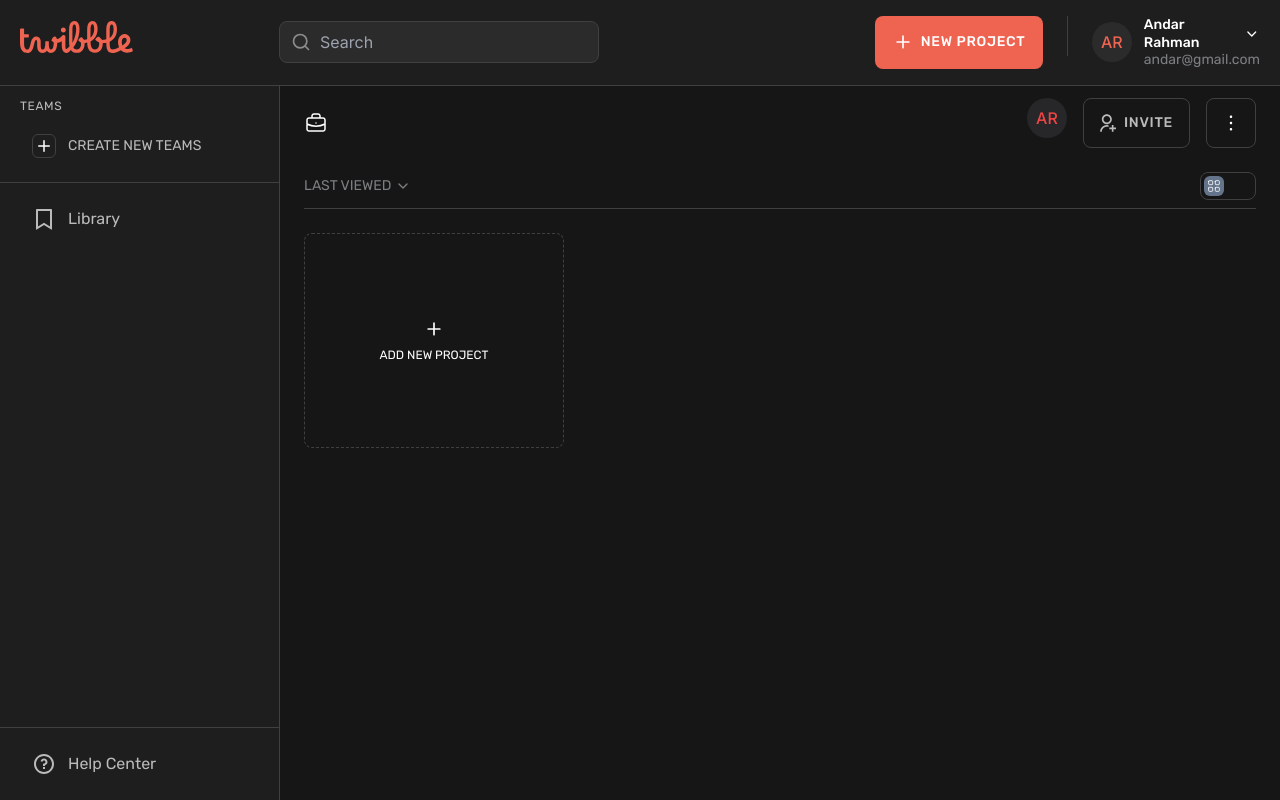
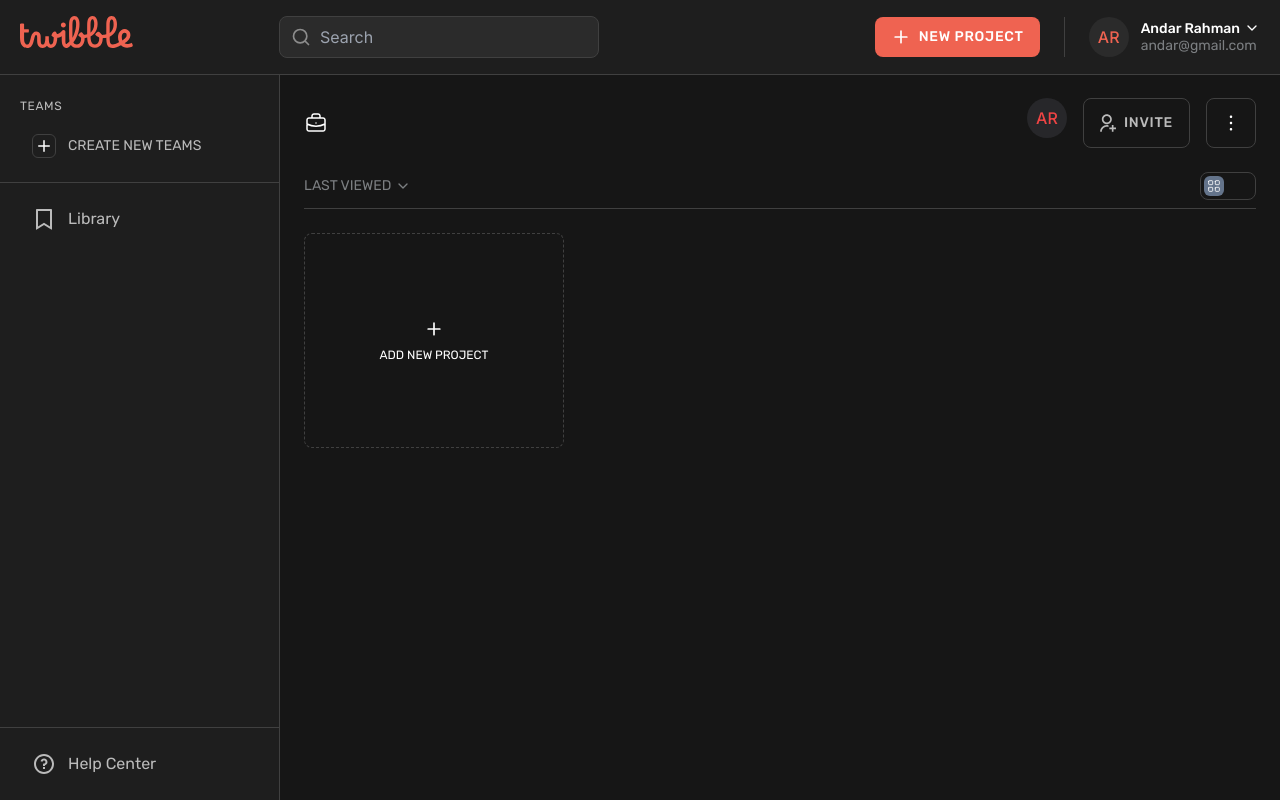
Before and after one commit to AdamAbd/twibble, a Vue app: page / in a window 1280 px wide. Built offline with nearby package versions, Linux system fonts and the light colour scheme.

Commit message:
fix button size

```diff
--- a/src/components/NavBar.vue
+++ b/src/components/NavBar.vue
@@ -44,6 +44,7 @@ import CustomButton from './Buttons/CustomButton.vue'
       <!-- Content -->
       <div class="flex flex-row gap-6">
         <!-- CTA Button -->
+        <div class="flex flex-co">
           <CustomButton :title="'NEW PROJECT'">
             <template #icon
               ><svg
@@ -62,6 +63,7 @@ import CustomButton from './Buttons/CustomButton.vue'
               </svg>
             </template>
           </CustomButton>
+        </div>
         <!-- Divider -->
         <div class="w-px h-10 bg-border" />
         <!-- Avatar -->
```
Lines whose indentation alone changed are shown as unchanged.
